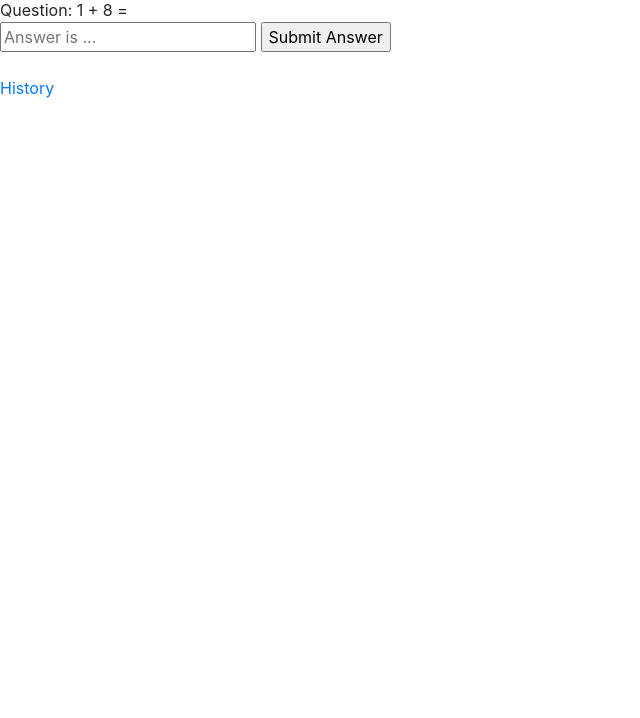
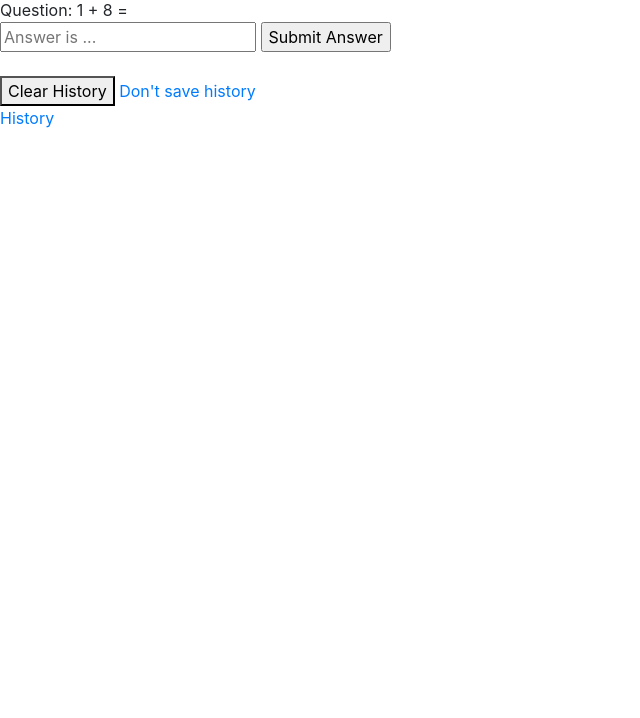
Before and after one commit to ekulskywalker/learnMathJS, a plain HTML site: page index.html in a window 1280 px wide. Shown: the part 82-800 px from the top of the page, without its empty margins (0-640 px from the left). Drawn offline with nearby package versions, Linux system fonts and the light colour scheme.

Commit message:
Added clearHistory feature

```diff
--- a/index.html
+++ b/index.html
@@ -33,6 +33,8 @@
 
     <br />
 
+    <button id="clearHistory">Clear History</button>
+    <a href="#">Don't save history</a>
     <div id="historyContainer">
         <a href="#" id="toggle">History</a>
     </div>
--- a/learnmath.js
+++ b/learnmath.js
@@ -218,6 +218,7 @@ jQuery(function ($) {
                 handler.changeMathOperation(event.target.id);
                 $("#inputAnswer").focus();
             });
+            $("#clearHistory").on("click", handler.clearLearnMath );
         },
         submitAnswer: function(event) {
             event.preventDefault();
```
